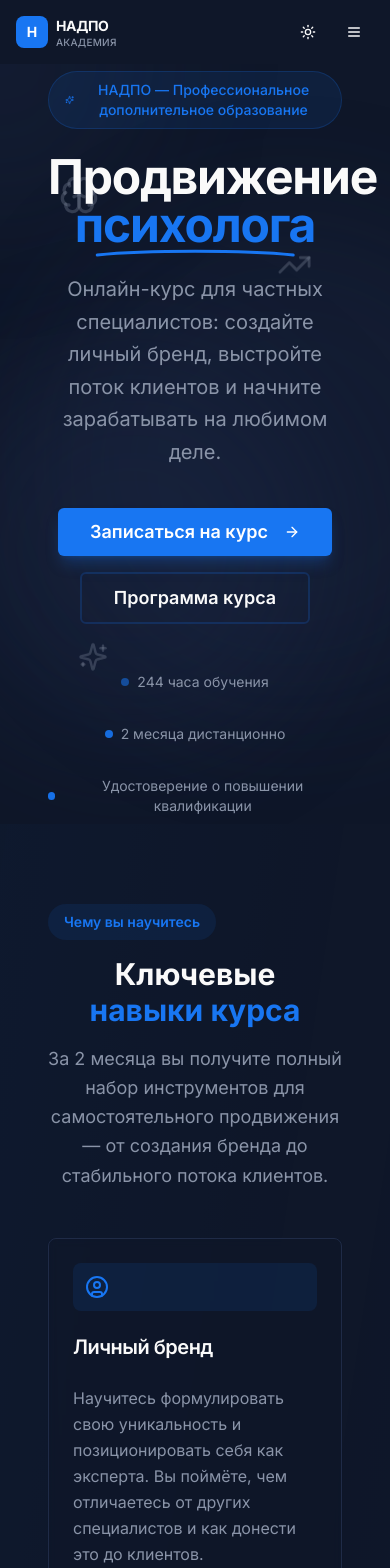
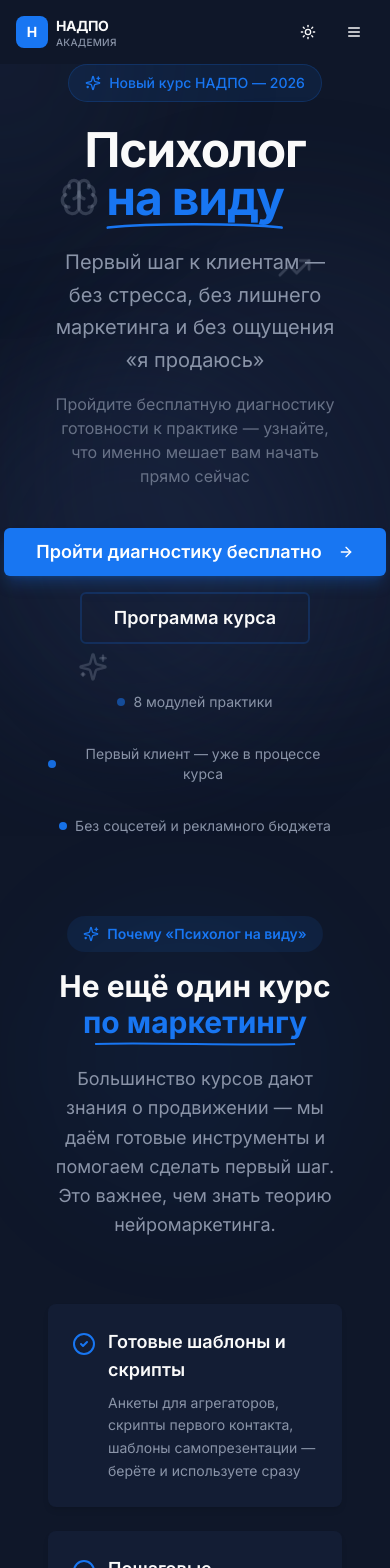
Before and after one commit to pr-poehali-dev/tech-evolution-initiative-6, a React (Vite) app: page / in a window 390 px wide. Shown: the top 1568 px of the page. Built offline with nearby package versions, Linux system fonts and the light colour scheme.

Commit message:
chore: обновление метаданных сайта (восстановлено из e5d9dd9)

```diff
--- a/index.html
+++ b/index.html
@@ -3,15 +3,15 @@
 <head>
     <meta charset="UTF-8"/>
     <meta name="viewport" content="width=device-width, initial-scale=1.0"/>
-    <title>«Технологии и методы продвижения частного специалиста. Создание и развитие личного бренда»</title>
-    <meta name="description" content="Курс для психологов, которые хотят продвигать себя">
+    <title>Психолог на виду</title>
+    <meta name="description" content="Первый шаг к клиентам">
     <meta name="author" content="CodeCraft"/>
     <link rel="icon" type="image/png" href="https://cdn.poehali.dev/projects/56708512-4463-4435-99d1-4ffe271827de/files/favicon-1780475474956.png">
     <link rel="preconnect" href="https://fonts.googleapis.com">
     <link rel="preconnect" href="https://fonts.gstatic.com" crossorigin>
     <link href="https://fonts.googleapis.com/css2?family=Inter:wght@400;500;600;700&display=swap" rel="stylesheet">
-    <meta property="og:title" content="«Технологии и методы продвижения частного специалиста. Создание и развитие личного бренда»">
-    <meta property="og:description" content="Курс для психологов, которые хотят продвигать себя">
+    <meta property="og:title" content="Психолог на виду">
+    <meta property="og:description" content="Первый шаг к клиентам">
     <script src="https://cdn.poehali.dev/intertnal/js/telemetry-min.js"></script>
       <meta name="pp-name" value="tech-evolution-initiative-6">
       <script src="https://cdn.poehali.dev/intertnal/js/pp-min-2.js"></script>
--- a/src/components/AboutSection.tsx
+++ b/src/components/AboutSection.tsx
@@ -2,19 +2,19 @@ import { Card, CardContent } from "@/components/ui/card"
 import { CheckCircle2, Sparkles } from "lucide-react"
 
 const values = [
-  { title: "Практические инструменты", description: "Только рабочие методы, проверенные на реальных психологах" },
-  { title: "Дистанционный формат", description: "Учитесь в любое время и из любой точки мира" },
-  { title: "Поддержка куратора", description: "Обратная связь и ответы на вопросы на протяжении всего курса" },
-  { title: "Системный подход", description: "Чёткая последовательность шагов — от нуля до стабильного потока клиентов" },
-  { title: "Сообщество коллег", description: "Закрытая группа выпускников для обмена опытом и нетворкинга" },
-  { title: "Документ об образовании", description: "Удостоверение о повышении квалификации установленного образца" },
+  { title: "Готовые шаблоны и скрипты", description: "Анкеты для агрегаторов, скрипты первого контакта, шаблоны самопрезентации — берёте и используете сразу" },
+  { title: "Пошаговые инструкции", description: "Алгоритмы подачи на B17, Ясно, Alter — со скриншотами, понятно даже без технических навыков" },
+  { title: "Работа с барьерами", description: "Сначала снимаем синдром самозванца и страх проявленности — только потом инструменты продвижения" },
+  { title: "Кейсы от реальных клиентов", description: "Как продвижение помогло психологам помочь людям — этика и польза, а не агрессивные продажи" },
+  { title: "Реалистичный темп", description: "Короткие видео и PDF-материалы — обучение для занятых людей, без многочасовых вебинаров" },
+  { title: "Документ об образовании", description: "Удостоверение о повышении квалификации НАДПО — весомый аргумент для клиентов и агрегаторов" },
 ]
 
 const stats = [
-  { number: "244", label: "Часа обучения" },
-  { number: "2", label: "Месяца курса" },
-  { number: "4", label: "Модуля программы" },
-  { number: "100%", label: "Дистанционно" },
+  { number: "8", label: "Модулей курса" },
+  { number: "40+", label: "Готовых шаблонов" },
+  { number: "6", label: "Агрегаторов разобрано" },
+  { number: "90", label: "Дней стратегии" },
 ]
 
 export function AboutSection() {
@@ -27,19 +27,19 @@ export function AboutSection() {
         <div className="text-center mb-16">
           <div className="inline-flex items-center gap-2 mb-4 px-4 py-2 rounded-full bg-primary/10 text-primary text-sm font-semibold">
             <Sparkles className="h-4 w-4" />
-            О курсе
+            Почему «Психолог на виду»
           </div>
           <h2 className="text-3xl sm:text-4xl md:text-5xl font-bold mb-6 text-balance">
-            Обучение, которое{" "}
+            Не ещё один курс{" "}
             <span className="text-primary relative">
-              работает
+              по маркетингу
               <svg className="absolute -bottom-2 left-0 w-full" height="8" viewBox="0 0 200 8" fill="none">
                 <path d="M0 4C50 2 150 6 200 4" stroke="currentColor" strokeWidth="2" className="text-primary" />
               </svg>
             </span>
           </h2>
-          <p className="text-lg text-muted-foreground max-w-3xl mx-auto text-pretty leading-relaxed">
-            НАДПО — Национальная академия дополнительного профессионального образования. Курс разработан специально для частных психологов, которые хотят выстроить стабильную практику и перестать зависеть от сарафанного радио.
+          <p className="text-lg text-muted-foreground max-w-3xl mx-auto leading-relaxed">
+            Большинство курсов дают знания о продвижении — мы даём готовые инструменты и помогаем сделать первый шаг. Это важнее, чем знать теорию нейромаркетинга.
           </p>
         </div>
 
--- a/src/components/HeroSection.tsx
+++ b/src/components/HeroSection.tsx
@@ -51,13 +51,13 @@ export function HeroSection() {
       <div className="container mx-auto text-center max-w-5xl relative z-10">
         <div className="inline-flex items-center gap-2 px-4 py-2 rounded-full bg-primary/10 border border-primary/20 mb-6 animate-fade-in-up">
           <Sparkles className="w-4 h-4 text-primary" />
-          <span className="text-sm font-medium text-primary">НАДПО — Профессиональное дополнительное образование</span>
+          <span className="text-sm font-medium text-primary">Новый курс НАДПО — 2026</span>
         </div>
 
-        <h1 className="text-5xl sm:text-6xl md:text-7xl lg:text-8xl font-bold tracking-tight mb-6 animate-fade-in-up text-balance">
-          Продвижение{" "}
+        <h1 className="text-5xl sm:text-6xl md:text-7xl font-bold tracking-tight mb-6 animate-fade-in-up text-balance">
+          Психолог{" "}
           <span className="text-primary relative inline-block">
-            психолога
+            на виду
             <svg
               className="absolute -bottom-2 left-0 w-full"
               height="12"
@@ -76,8 +76,11 @@ export function HeroSection() {
           </span>
         </h1>
 
-        <p className="text-xl sm:text-2xl text-muted-foreground mb-10 max-w-3xl mx-auto animate-fade-in-up animate-delay-100 leading-relaxed">
-          Онлайн-курс для частных специалистов: создайте личный бренд, выстройте поток клиентов и начните зарабатывать на любимом деле.
+        <p className="text-xl sm:text-2xl text-muted-foreground mb-4 max-w-3xl mx-auto animate-fade-in-up animate-delay-100 leading-relaxed">
+          Первый шаг к клиентам — без стресса, без лишнего маркетинга и без ощущения «я продаюсь»
+        </p>
+        <p className="text-base text-muted-foreground/70 mb-10 max-w-2xl mx-auto animate-fade-in-up animate-delay-100">
+          Пройдите бесплатную диагностику готовности к практике — узнайте, что именно мешает вам начать прямо сейчас
         </p>
 
         <div className="flex flex-col sm:flex-row gap-4 justify-center items-center animate-fade-in-up animate-delay-200 mb-12">
@@ -86,8 +89,8 @@ export function HeroSection() {
             className="bg-primary hover:bg-primary/90 text-primary-foreground font-semibold px-8 py-6 text-lg group shadow-lg shadow-primary/25 hover:shadow-xl hover:shadow-primary/30 transition-all"
             asChild
           >
-            <a href="#contact">
-              Записаться на курс
+            <a href="#diagnosis">
+              Пройти диагностику бесплатно
               <ArrowRight className="ml-2 h-5 w-5 group-hover:translate-x-1 transition-transform" />
             </a>
           </Button>
@@ -97,22 +100,22 @@ export function HeroSection() {
             className="border-2 border-primary/20 text-foreground hover:bg-primary/5 hover:border-primary font-semibold px-8 py-6 text-lg backdrop-blur-sm bg-transparent"
             asChild
           >
-            <a href="#portfolio">Программа курса</a>
+            <a href="#services">Программа курса</a>
           </Button>
         </div>
 
         <div className="flex flex-wrap justify-center items-center gap-8 text-sm text-muted-foreground animate-fade-in-up animate-delay-300">
           <div className="flex items-center gap-2">
             <div className="w-2 h-2 rounded-full bg-primary animate-pulse" />
-            <span>244 часа обучения</span>
+            <span>8 модулей практики</span>
           </div>
           <div className="flex items-center gap-2">
             <div className="w-2 h-2 rounded-full bg-primary animate-pulse" style={{ animationDelay: "0.5s" }} />
-            <span>2 месяца дистанционно</span>
+            <span>Первый клиент — уже в процессе курса</span>
           </div>
           <div className="flex items-center gap-2">
             <div className="w-2 h-2 rounded-full bg-primary animate-pulse" style={{ animationDelay: "1s" }} />
-            <span>Удостоверение о повышении квалификации</span>
+            <span>Без соцсетей и рекламного бюджета</span>
           </div>
         </div>
       </div>
--- a/src/components/Navbar.tsx
+++ b/src/components/Navbar.tsx
@@ -31,10 +31,10 @@ export function Navbar() {
               О курсе
             </a>
             <a href="#services" className="text-sm font-medium hover:text-primary transition-colors">
-              Чему научитесь
+              Программа
             </a>
-            <a href="#portfolio" className="text-sm font-medium hover:text-primary transition-colors">
-              Программа
+            <a href="#diagnosis" className="text-sm font-medium hover:text-primary transition-colors">
+              Диагностика
             </a>
             <a href="#pricing" className="text-sm font-medium hover:text-primary transition-colors">
               Стоимость
--- a/src/components/PricingSection.tsx
+++ b/src/components/PricingSection.tsx
@@ -4,13 +4,14 @@ import { Button } from "@/components/ui/button"
 
 const pricingTiers = [
   {
-    name: "Базовый",
-    price: "12 900",
-    description: "Самостоятельное обучение в своём темпе",
+    name: "Самостоятельный",
+    price: "9 900",
+    description: "Все материалы и шаблоны в своём темпе",
     features: [
-      "Доступ ко всем видеоурокам",
-      "Учебные материалы и шаблоны",
-      "Практические задания",
+      "8 модулей с видео и PDF",
+      "40+ готовых шаблонов и скриптов",
+      "Пошаговые алгоритмы для агрегаторов",
+      "Калькулятор стоимости сессии",
       "Удостоверение о повышении квалификации",
       "Доступ к материалам 6 месяцев",
     ],
@@ -18,14 +19,14 @@ const pricingTiers = [
   },
   {
     name: "С поддержкой",
-    price: "19 900",
-    description: "Обучение с обратной связью от куратора",
+    price: "16 900",
+    description: "Обучение + куратор + сообщество",
     features: [
-      "Всё из тарифа «Базовый»",
-      "Проверка домашних заданий",
-      "Обратная связь от куратора",
-      "Доступ к закрытому сообществу",
-      "Групповые разборы раз в неделю",
+      "Всё из тарифа «Самостоятельный»",
+      "Проверка анкеты и профиля куратором",
+      "Разбор вашего позиционирования",
+      "Закрытое сообщество участниц",
+      "Еженедельные групповые разборы",
       "Доступ к материалам 12 месяцев",
     ],
     highlighted: true,
@@ -36,8 +37,8 @@ const pricingTiers = [
     description: "Индивидуальная работа с экспертом",
     features: [
       "Всё из тарифа «С поддержкой»",
-      "3 личные сессии с экспертом",
-      "Персональный план продвижения",
+      "2 личные сессии с экспертом-куратором",
+      "Персональный план на 90 дней",
       "Разбор вашего реального кейса",
       "Пожизненный доступ к материалам",
     ],
@@ -52,7 +53,6 @@ export function PricingSection() {
         <div className="absolute top-20 left-10 w-72 h-72 bg-primary/5 rounded-full blur-3xl" />
         <div className="absolute bottom-20 right-10 w-96 h-96 bg-primary/5 rounded-full blur-3xl" />
       </div>
-
       <div className="container mx-auto max-w-6xl">
         <div className="text-center mb-12 space-y-4">
           <div className="inline-flex items-center gap-2 px-3 py-1 rounded-full bg-primary/10 text-primary text-sm font-medium mb-4">
@@ -63,10 +63,10 @@ export function PricingSection() {
             Стоимость обучения
           </div>
           <h2 className="text-3xl sm:text-4xl md:text-5xl font-bold text-balance">
-            Выберите <span className="text-primary">подходящий формат</span> обучения
+            Выберите <span className="text-primary">подходящий формат</span>
           </h2>
           <p className="text-muted-foreground text-lg max-w-2xl mx-auto">
-            Для новичков и опытных специалистов — найдите тариф, который подходит именно вам
+            Для тех, кто только начинает, и для тех, кто хочет восстановить поток клиентов
           </p>
         </div>
 
@@ -89,23 +89,21 @@ export function PricingSection() {
                 <CardTitle className="text-2xl mb-1">{tier.name}</CardTitle>
                 <p className="text-sm text-muted-foreground">{tier.description}</p>
                 <div className="mt-4">
-                  <span className="text-4xl font-bold">
-                    {tier.price === "По запросу" ? (
-                      <span className="text-3xl">{tier.price}</span>
-                    ) : (
-                      <>
-                        {tier.price}
-                        <span className="text-lg font-normal text-muted-foreground"> ₽</span>
-                      </>
-                    )}
-                  </span>
+                  {tier.price === "По запросу" ? (
+                    <span className="text-3xl font-bold">{tier.price}</span>
+                  ) : (
+                    <span className="text-4xl font-bold">
+                      {tier.price}
+                      <span className="text-lg font-normal text-muted-foreground"> ₽</span>
+                    </span>
+                  )}
                 </div>
               </CardHeader>
               <CardContent>
                 <ul className="space-y-3 mb-8">
-                  {tier.features.map((feature, featureIndex) => (
-                    <li key={featureIndex} className="flex items-start gap-3 group/item">
-                      <Check className="h-5 w-5 text-primary flex-shrink-0 mt-0.5 group-hover/item:scale-110 transition-transform" />
+                  {tier.features.map((feature, i) => (
+                    <li key={i} className="flex items-start gap-3">
+                      <Check className="h-5 w-5 text-primary flex-shrink-0 mt-0.5" />
                       <span className="text-sm leading-relaxed">{feature}</span>
                     </li>
                   ))}
@@ -126,8 +124,9 @@ export function PricingSection() {
 
         <div className="mt-12 text-center">
           <p className="text-sm text-muted-foreground">
-            Все тарифы включают <span className="text-primary font-semibold">удостоверение государственного образца</span> и{" "}
-            <span className="text-primary font-semibold">доступ к закрытому сообществу выпускников</span>
+            Все тарифы включают{" "}
+            <span className="text-primary font-semibold">удостоверение о повышении квалификации</span> и{" "}
+            <span className="text-primary font-semibold">пожизненный доступ к шаблонам</span>
           </p>
         </div>
       </div>
--- a/src/components/ServicesSection.tsx
+++ b/src/components/ServicesSection.tsx
@@ -1,75 +1,89 @@
 import { Card, CardContent, CardDescription, CardHeader, CardTitle } from "@/components/ui/card"
 import Icon from "@/components/ui/icon"
 
-const services = [
+const modules = [
   {
-    icon: "UserCircle",
-    title: "Личный бренд",
-    description:
-      "Научитесь формулировать свою уникальность и позиционировать себя как эксперта. Вы поймёте, чем отличаетесь от других специалистов и как донести это до клиентов.",
+    icon: "Compass",
+    number: "01",
+    title: "От обучения к практике",
+    description: "Синдром самозванца, страх ошибок, перфекционизм — разбираем, что удерживает от старта, и делаем первый шаг.",
+  },
+  {
+    icon: "Shield",
+    number: "02",
+    title: "Этичное продвижение",
+    description: "Как рассказывать о себе, не нарушая кодекс. Разбор реальных кейсов: где граница между этичным контентом и манипуляцией.",
+  },
+  {
+    icon: "UserCheck",
+    number: "03",
+    title: "Позиционирование",
+    description: "Формулируем специализацию, целевую аудиторию и ценность. Выходите с готовым описанием себя по конструктору.",
+  },
+  {
+    icon: "Map",
+    number: "04",
+    title: "Где искать клиентов в 2026",
+    description: "Агрегаторы B17, Ясно, Alter — пошагово с скриншотами. Без Instagram и рекламного бюджета.",
   },
   {
     icon: "Globe",
-    title: "Сайт и соцсети",
-    description:
-      "Создайте профессиональное онлайн-присутствие: личный сайт, ведение социальных сетей, контент-план. Ваши клиенты будут находить вас сами.",
-  },
-  {
-    icon: "Target",
-    title: "Привлечение клиентов",
-    description:
-      "Освойте практические инструменты продвижения: таргетированная реклама, SEO, работа с отзывами и рекомендациями. Выстройте стабильный поток новых клиентов.",
-  },
-  {
-    icon: "MessageCircle",
-    title: "Работа с аудиторией",
-    description:
-      "Научитесь общаться с потенциальными клиентами, отрабатывать возражения и выстраивать доверие ещё до первой консультации.",
+    number: "05",
+    title: "Профессиональное присутствие",
+    description: "Профиль на агрегаторе, описание услуг, фото. Чек-листы и шаблоны «под ключ» — готово к публикации сегодня.",
   },
   {
     icon: "BarChart2",
-    title: "Ценообразование и доход",
-    description:
-      "Разберитесь, как правильно устанавливать цены на услуги, формировать пакеты и увеличивать средний чек без потери клиентов.",
+    number: "06",
+    title: "Стратегия на 90 дней",
+    description: "Личный план продвижения: цели, приоритеты, минимально достаточные действия. Система, а не хаотичные советы.",
   },
   {
-    icon: "Award",
-    title: "Репутация эксперта",
-    description:
-      "Публикации, выступления, партнёрства — создайте репутацию, которая работает на вас. Станьте специалистом, к которому выстраивается очередь.",
+    icon: "Zap",
+    number: "07",
+    title: "Первый реальный шаг",
+    description: "Размещаем анкету, заполняем профиль или пишем первому партнёру — прямо во время курса, не откладывая.",
+  },
+  {
+    icon: "RefreshCw",
+    number: "08",
+    title: "Как не потеряться через месяц",
+    description: "Анализируем результаты, корректируем стратегию. Система регулярного продвижения без выгорания.",
   },
 ]
 
 export function ServicesSection() {
   return (
     <section id="services" className="py-20 px-4 sm:px-6 lg:px-8 relative overflow-hidden">
-      <div className="absolute inset-0 bg-gradient-to-br from-primary/5 via-transparent to-primary/5 animate-pulse" />
-
+      <div className="absolute inset-0 bg-gradient-to-br from-primary/5 via-transparent to-primary/5" />
       <div className="container mx-auto max-w-7xl relative z-10">
         <div className="inline-block mb-4 px-4 py-2 rounded-full bg-primary/10 text-primary text-sm font-semibold mx-auto block w-fit">
-          Чему вы научитесь
+          Программа курса
         </div>
         <h2 className="text-3xl sm:text-4xl md:text-5xl font-bold text-center mb-4 text-balance">
-          Ключевые{" "}
-          <span className="text-primary">навыки курса</span>
+          8 модулей —{" "}
+          <span className="text-primary">от страха до первых клиентов</span>
         </h2>
-        <p className="text-center text-muted-foreground mb-12 max-w-3xl mx-auto text-pretty leading-relaxed text-lg">
-          За 2 месяца вы получите полный набор инструментов для самостоятельного продвижения — от создания бренда до стабильного потока клиентов.
+        <p className="text-center text-muted-foreground mb-12 max-w-3xl mx-auto leading-relaxed text-lg">
+          Каждый модуль заканчивается готовым артефактом: шаблоном, профилем или конкретным действием. Не теория — инструменты.
         </p>
-        <div className="grid grid-cols-1 md:grid-cols-2 lg:grid-cols-3 gap-6">
-          {services.map((service, index) => (
+        <div className="grid grid-cols-1 md:grid-cols-2 lg:grid-cols-4 gap-5">
+          {modules.map((module, index) => (
             <Card
               key={index}
               className="group hover:border-primary transition-all duration-300 hover:shadow-xl hover:-translate-y-2 bg-background/50 backdrop-blur-sm"
             >
-              <CardHeader>
-                <div className="mb-4 inline-flex p-3 rounded-lg bg-primary/10 text-primary group-hover:bg-primary group-hover:text-primary-foreground transition-all duration-300 group-hover:scale-110 group-hover:rotate-3">
-                  <Icon name={service.icon} className="h-6 w-6" fallback="Star" />
+              <CardHeader className="pb-2">
+                <div className="flex items-center gap-3 mb-3">
+                  <div className="inline-flex p-2 rounded-lg bg-primary/10 text-primary group-hover:bg-primary group-hover:text-primary-foreground transition-all duration-300">
+                    <Icon name={module.icon} className="h-5 w-5" fallback="Star" />
+                  </div>
+                  <span className="text-xs font-bold text-muted-foreground/40 tabular-nums">{module.number}</span>
                 </div>
-                <CardTitle className="text-xl group-hover:text-primary transition-colors">{service.title}</CardTitle>
+                <CardTitle className="text-base group-hover:text-primary transition-colors leading-snug">{module.title}</CardTitle>
               </CardHeader>
               <CardContent>
-                <CardDescription className="text-base leading-relaxed">{service.description}</CardDescription>
+                <CardDescription className="text-sm leading-relaxed">{module.description}</CardDescription>
               </CardContent>
             </Card>
           ))}
--- a/src/pages/Index.tsx
+++ b/src/pages/Index.tsx
@@ -2,8 +2,8 @@ import { Navbar } from "@/components/Navbar"
 import { HeroSection } from "@/components/HeroSection"
 import { ServicesSection } from "@/components/ServicesSection"
 import { AboutSection } from "@/components/AboutSection"
+import { DiagnosisSection } from "@/components/DiagnosisSection"
 import { TestimonialsSection } from "@/components/TestimonialsSection"
-import { PortfolioSection } from "@/components/PortfolioSection"
 import { PricingSection } from "@/components/PricingSection"
 import { ContactSection } from "@/components/ContactSection"
 import { Footer } from "@/components/Footer"
@@ -13,10 +13,10 @@ export default function Index() {
     <main className="min-h-screen">
       <Navbar />
       <HeroSection />
+      <AboutSection />
       <ServicesSection />
-      <AboutSection />
+      <DiagnosisSection />
       <TestimonialsSection />
-      <PortfolioSection />
       <PricingSection />
       <ContactSection />
       <Footer />
```
Also changed, not shown: src/components/TestimonialsSection.tsx (+27 -34 lines).
